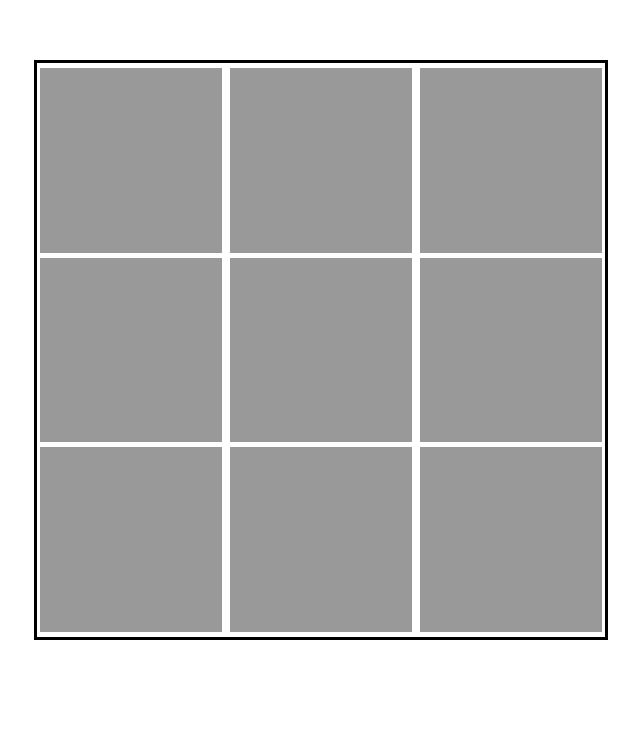
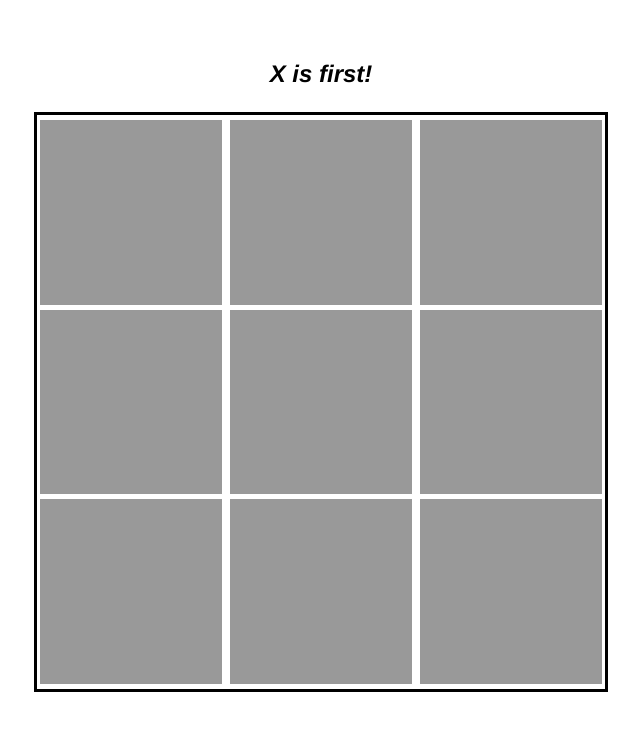
Before and after one commit to kennerhartman/tictactoe-js, a Vue app: page / in a window 1280 px wide. Shown: the top 730 px of the page, without its empty margins (319-959 px from the left). Built offline with nearby package versions, Linux system fonts and the light colour scheme.

Commit message:
- Implemented the logic to determine if X or O goes first - Text will display if X or O is going first

```diff
--- a/src/App.vue
+++ b/src/App.vue
@@ -1,5 +1,5 @@
 <template>
-  <BoardGame msg="Welcome to Your Vue.js App"/>
+  <BoardGame/>
 </template>
 
 <script>
@@ -34,6 +34,12 @@ export default {
 }
 
 .X {
-  color: black
+  color: white;
+}
+
+#goFirst {
+  font-style: italic;
+  font-weight: 700;
+  font-size: 24px;
 }
 </style>
--- a/src/components/BoardGame.vue
+++ b/src/components/BoardGame.vue
@@ -1,4 +1,6 @@
 <template>
+    <div>
+        <div id="goFirst"></div>
         <div class="board">
             <div class="cell" id="one" @click="addShape($event)"></div>
             <div class="cell" id="two" @click="addShape($event)"></div>
@@ -10,16 +12,37 @@
             <div class="cell" id="eight" @click="addShape($event)"></div>
             <div class="cell" id="nine" @click="addShape($event)"></div>
         </div>
+    </div>
 </template>
 
 <script>
-// const shape = 0
+    let shape = 0   // determines what HTML content to generate; X's or O's
+
+    if(Math.round(Math.random()) === 1) {   // determines if X or O goes first
+        shape = 1
+    }
+
+    // once the entire page and all content has been loaded, a new element will be created to tell if X or O is going first
+
+    window.onload = function() {
+        if(shape === 1) {
+            const goFirst = document.createElement('p')
+            goFirst.textContent = "X is first!"
+            document.getElementById('goFirst').appendChild(goFirst);
+        } else {
+            const goFirst = document.createElement('p')
+            goFirst.textContent = "O is first!"
+            document.getElementById('goFirst').appendChild(goFirst);
+        }
+    }
 
     export default {
         name: 'BoardGame',
         methods: {
             addShape(event) {
-                const elementID = event.target.id
+                const elementID = event.target.id   // targets the ID of the <div> clicked
+
+                // variables for generating HTML content for X's and O's
 
                 const pO = document.createElement('p')
                 pO.textContent = "O"
@@ -29,10 +52,20 @@
                 pX.textContent = "X"
                 pX.className = "X"
 
+                // Logic for generating HTML content (X's or O's) content when any <div> is clicked
+
                 if(!event.target.hasChildNodes()) {   // if the target element does not have a child element
+                    if(shape === 0) {
                         document.body.appendChild(pO)
                         document.getElementById(elementID).appendChild(pO);
+                        shape++
+                    } else if(shape === 1) {
+                        document.body.appendChild(pX)
+                        document.getElementById(elementID).appendChild(pX);
+                        shape--
                     }
+                }
+
             }
         }
     }
```
Lines whose indentation alone changed are shown as unchanged.
